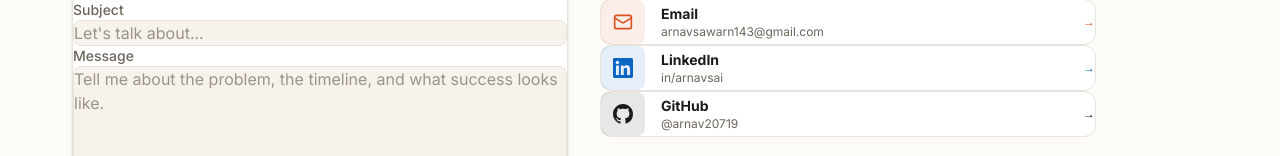
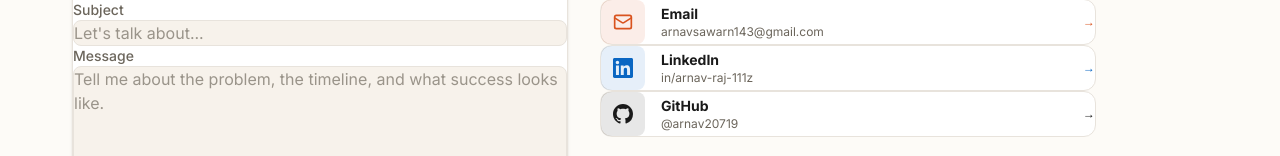
Before and after one commit to arnav20719/my-portfolio, a Next.js app: page / in a window 1280 px wide. Shown: the part 2286-2442 px from the top of the page. Built offline with nearby package versions, Linux system fonts and the light colour scheme.

Commit message:
Fix broken LinkedIn URL - replace placeholder with real profile

```diff
--- a/app/components/sections/Footer.tsx
+++ b/app/components/sections/Footer.tsx
@@ -51,7 +51,7 @@ export function Footer() {
     { id: 'whatsapp', name: 'WhatsApp', href: 'https://wa.me/917294920365', icon: <WhatsappIcon />, color: '#25D366' },
     { id: 'call', name: 'Call', href: 'tel:+917294920365', icon: <PhoneIcon />, color: '#3B82F6' },
     { id: 'email', name: 'Email', href: 'mailto:arnavsawarn143@gmail.com', icon: <MailIcon />, color: '#D9531E' },
-    { id: 'linkedin', name: 'LinkedIn', href: 'https://linkedin.com/in/arnavsai', icon: <LinkedinIcon />, color: '#0A66C2' },
+    { id: 'linkedin', name: 'LinkedIn', href: 'https://www.linkedin.com/in/arnav-raj-111z', icon: <LinkedinIcon />, color: '#0A66C2' },
     { id: 'github', name: 'GitHub', href: 'https://github.com/arnav20719', icon: <GithubIcon />, color: '#FFFFFF' },
   ];
 
--- a/app/contact/page.tsx
+++ b/app/contact/page.tsx
@@ -77,7 +77,7 @@ export default function ContactPage() {
 
   const socialLinks = [
     { id: 'github', href: 'https://github.com/arnav20719', icon: <GithubIcon />, label: 'GitHub', color: '#1A1A1A' },
-    { id: 'linkedin', href: 'https://linkedin.com/in/arnavsai', icon: <LinkedinIcon />, label: 'LinkedIn', color: '#0A66C2' },
+    { id: 'linkedin', href: 'https://www.linkedin.com/in/arnav-raj-111z', icon: <LinkedinIcon />, label: 'LinkedIn', color: '#0A66C2' },
     { id: 'email', href: 'mailto:arnavsawarn143@gmail.com', icon: <Mail style={{ width: '22px', height: '22px' }} />, label: 'Email', color: '#D9531E' },
     { id: 'call', href: 'tel:+917294920365', icon: <Phone style={{ width: '22px', height: '22px' }} />, label: 'Call', color: '#3B82F6' },
     { id: 'whatsapp', href: 'https://wa.me/917294920365', icon: <WhatsappIcon />, label: 'WhatsApp', color: '#25D366' },
--- a/app/experience/page.tsx
+++ b/app/experience/page.tsx
@@ -332,7 +332,7 @@ export default function ExperiencePage() {
           </a>
 
           <a
-            href="https://linkedin.com/in/arnavsai"
+            href="https://www.linkedin.com/in/arnav-raj-111z"
             target="_blank"
             rel="noopener noreferrer"
             className="inline-flex items-center gap-2 px-3 py-2 rounded-full text-sm font-medium bg-white text-[#6B655B] hover:text-[#D96B27] border border-[#E8E3DC] hover:border-[#D96B27]/40 transition-all"
--- a/app/lib/data.ts
+++ b/app/lib/data.ts
@@ -306,7 +306,7 @@ export const certifications: Certification[] = [
 
 export const socialLinks: SocialLink[] = [
   { id: 'github', platform: 'github', url: 'https://github.com/arnav20719' },
-  { id: 'linkedin', platform: 'linkedin', url: 'https://linkedin.com/in/arnavsai' },
+  { id: 'linkedin', platform: 'linkedin', url: 'https://www.linkedin.com/in/arnav-raj-111z' },
   { id: 'email', platform: 'email', url: 'mailto:arnavsawarn143@gmail.com' },
   { id: 'phone', platform: 'phone', url: 'tel:+917294920365' },
 ];
--- a/app/page.tsx
+++ b/app/page.tsx
@@ -379,7 +379,7 @@ export default function HomePage() {
 
                 {/* LinkedIn */}
                 <a
-                  href="https://linkedin.com/in/arnavsai"
+                  href="https://www.linkedin.com/in/arnav-raj-111z"
                   target="_blank"
                   rel="noopener noreferrer"
                   className="group flex items-center gap-4 p-4 bg-white rounded-xl border border-[#E8E3DC] hover:border-[#0A66C2]/50 transition-all duration-300 hover:-translate-y-0.5 hover:shadow-md"
@@ -389,7 +389,7 @@ export default function HomePage() {
                   </div>
                   <div className="flex-1 min-w-0">
                     <h4 className="text-sm font-bold text-[#1A1A1A]">LinkedIn</h4>
-                    <p className="text-xs text-[#6B655B]">in/arnavsai</p>
+                    <p className="text-xs text-[#6B655B]">in/arnav-raj-111z</p>
                   </div>
                   <span className="text-xs text-[#0A66C2] font-medium group-hover:translate-x-1 transition-transform">→</span>
                 </a>
```
